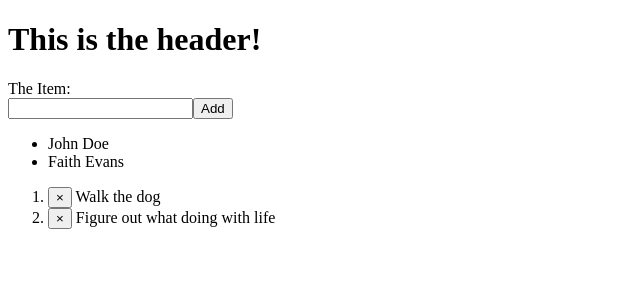
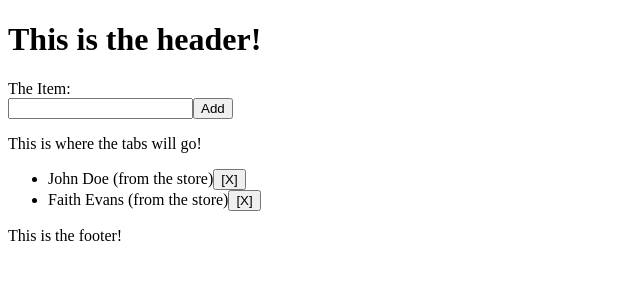
Before and after one commit to bradcammon/to-do-it, a Vue app: page / in a window 1280 px wide. Shown: the top 300 px of the page, without its empty margins (0-640 px from the left). Built offline with nearby package versions, Linux system fonts and the light colour scheme.

Commit message:
Added more components and got some basic reactivity going

```diff
--- a/src/components/ToDoCreate.vue
+++ b/src/components/ToDoCreate.vue
@@ -13,7 +13,7 @@ function add() {
     completed: false,
     id: toDo.items.length + 1
   })
-
+  console.log(toDo.items)
   toDoItem.value = ''
 }
 </script>
--- /dev/null
+++ b/src/components/ToDoFooter.vue
@@ -0,0 +1,5 @@
+<template>
+  <footer>
+    <p>This is the footer!</p>
+  </footer>
+</template>
--- a/src/components/ToDoList.vue
+++ b/src/components/ToDoList.vue
@@ -8,6 +8,12 @@ console.log(toDo.items[0])
 
 <template>
   <ul>
-    <ToDoListItem v-for="item in toDo.items" :key="item.id" :name="item.name" />
+    <ToDoListItem
+      v-for="item in toDo.items"
+      :key="item.id"
+      :name="item.name"
+      :id="item.id"
+      :item="item"
+    />
   </ul>
 </template>
--- a/src/components/ToDoListItem.vue
+++ b/src/components/ToDoListItem.vue
@@ -1,10 +1,31 @@
 <script setup>
+// import { useToDoStore } from '@/stores/ToDoStore'
+
+// let toDo = useToDoStore()
+
 // import { ref } from 'vue'
 defineProps({
-  name: String
+  name: String,
+  id: Number,
+  item: Object
 })
+
+function toggleComplete(item) {
+  item.completed = !item.completed
+  // alert(item.name + item.id + 'Complete: ' + item.completed)
+}
 </script>
 
 <template>
-  <li>{{ name }}</li>
+  <li v-if="!item.completed">{{ item.name }}<button @click="toggleComplete(item)">[X]</button></li>
 </template>
+
+<style>
+.notCompleted {
+  color: red;
+}
+
+.completed {
+  color: green;
+}
+</style>
--- /dev/null
+++ b/src/components/ToDoTabs.vue
@@ -0,0 +1,5 @@
+<template>
+  <div>
+    <p>This is where the tabs will go!</p>
+  </div>
+</template>
--- a/src/stores/ToDoStore.js
+++ b/src/stores/ToDoStore.js
@@ -5,12 +5,12 @@ export let useToDoStore = defineStore('toDo', {
     return {
       items: [
         {
-          name: 'John Doe',
+          name: 'John Doe (from the store)',
           completed: false,
           id: 1
         },
         {
-          name: 'Faith Evans',
+          name: 'Faith Evans (from the store)',
           completed: false,
           id: 2
         }
--- a/src/views/ToDoView.vue
+++ b/src/views/ToDoView.vue
@@ -1,13 +1,17 @@
 <script setup lang="ts">
 import ToDoHeader from '@/components/ToDoHeader.vue'
 import ToDoCreate from '@/components/ToDoCreate.vue'
+import ToDoTabs from '@/components/ToDoTabs.vue'
 import ToDoList from '@/components/ToDoList.vue'
+import ToDoFooter from '@/components/ToDoFooter.vue'
 </script>
 
 <template>
   <ToDoHeader />
   <ToDoCreate />
+  <ToDoTabs />
   <ToDoList />
+  <ToDoFooter />
 
   <!-- <form id="todo-form" class="todo-form">
     <label>
@@ -16,17 +20,6 @@ import ToDoList from '@/components/ToDoList.vue'
     </label>
     <button>Add</button>
   </form> -->
-
-  <ol id="todo-list" class="todo-list">
-    <li>
-      <button aria-label="Complete">×</button>
-      Walk the dog
-    </li>
-    <li>
-      <button aria-label="Complete">×</button>
-      Figure out what doing with life
-    </li>
-  </ol>
 </template>
 
 <!-- <style>
```
